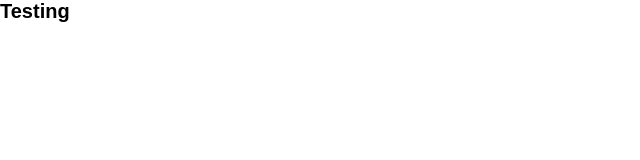
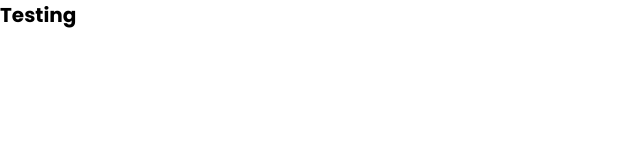
Before and after one commit to cefdev/Portfolio, a website: page index.html in a window 1280 px wide. Shown: the full height of the page, 0-640 px from the left. Drawn offline with Linux system fonts and the light colour scheme.

Commit message:
Link Poppins font from Google Fonts

```diff
--- a/index.html
+++ b/index.html
@@ -5,6 +5,9 @@
     <meta charset="UTF-8">
     <meta http-equiv="X-UA-Compatible" content="IE=edge">
     <meta name="viewport" content="width=device-width, initial-scale=1.0">
+    <link rel="preconnect" href="https://fonts.gstatic.com">
+    <link href="https://fonts.googleapis.com/css2?family=Poppins:wght@300;400;500;600;700;900&display=swap"
+        rel="stylesheet">
     <link rel="stylesheet" href="./css/style.css">
     <title>Mounssif Koumila | Web Developer</title>
 </head>
--- a/sass/base/_base.scss
+++ b/sass/base/_base.scss
@@ -9,4 +9,5 @@
 html {
   // This defines what 1rem is
   font-size: 62.5%; //1 rem = 10px; 10px/16px = 62.5%
+  font-family: 'Poppins', sans-serif;
 }
```
Also changed, not shown: css/style.css.
